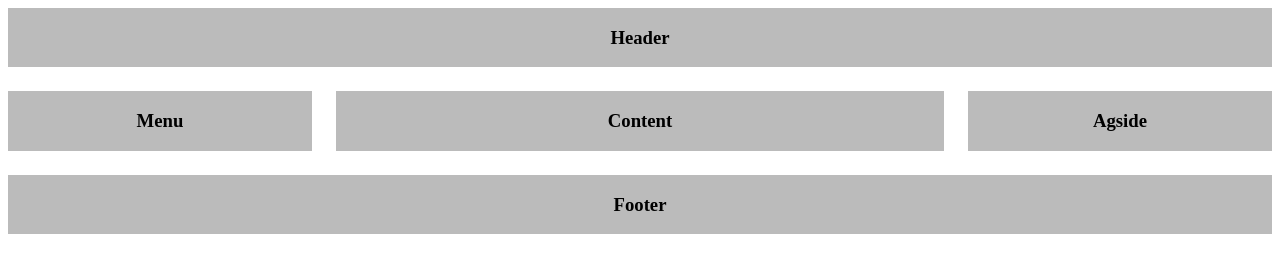
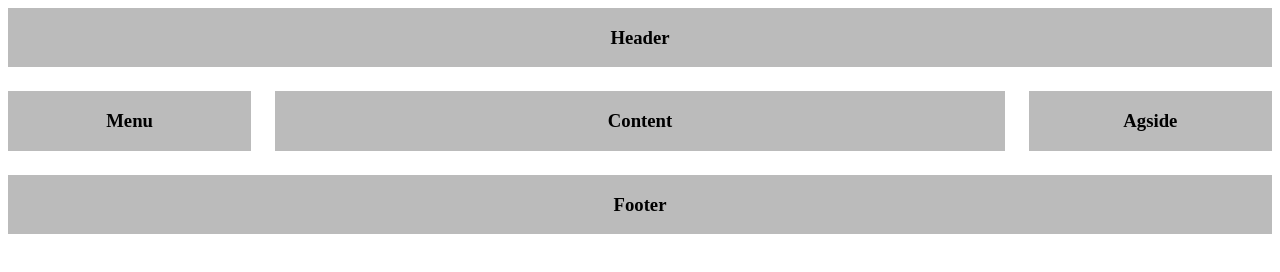
Before and after one commit to NikolayBarkalov/Blog, a website: page index.html in a window 1280 px wide. Drawn offline with Linux system fonts and the light colour scheme.

Commit message:
Grid fix

```diff
--- a/style/style.css
+++ b/style/style.css
@@ -37,7 +37,7 @@
         "header header header"
         "menu  content aside"
         "footer footer footer";
-        grid-template-columns: 1fr 2fr 1fr;
+        grid-template-columns: 1fr 3fr 1fr;
         grid-template-rows: repeat(3, auto);
         grid-gap: 1.5em;
         max-width: 100%;
```
